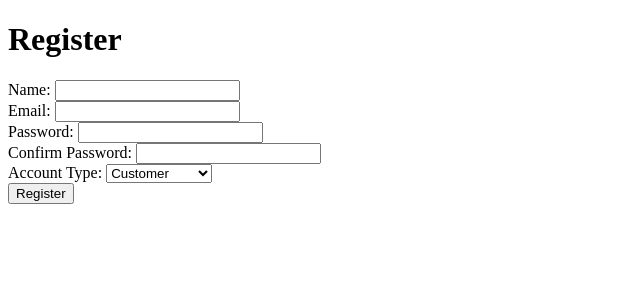
After one commit to calcuttarain/Apple-Records, a PHP site: the page made by src/app/views/register.view.php in a window 1280 px wide. The commit adds this page. Shown: the top 300 px of the page, without its empty margins (0-640 px from the left). Run offline with PHP 8.4, Linux system fonts and the light colour scheme; the template is opened without the code that fills it, so the values that code supplies are empty; some libraries are stand-ins or nearby versions.

Commit message:
added dummy authentication

```diff
--- a/src/app/views/home.view.php
+++ b/src/app/views/home.view.php
@@ -37,8 +37,8 @@
     <img src="<?= ROOT ?>/assets/images/apple.jpg" alt="Apple Image">
 
     <div class="buttons">
-        <a href="<?= ROOT ?>/register">Register</a>
-        <a href="<?= ROOT ?>/login">Login</a>
+        <a href="<?= ROOT ?>/authentication/register">Register</a>
+        <a href="<?= ROOT ?>/authentication/login">Login</a>
     </div>
 </body>
 </html>
--- /dev/null
+++ b/src/app/views/register.view.php
@@ -0,0 +1,39 @@
+<!DOCTYPE html>
+<html lang="en">
+<head>
+    <meta charset="UTF-8">
+    <meta name="viewport" content="width=device-width, initial-scale=1.0">
+    <title>Register</title>
+</head>
+<body>
+    <h1>Register</h1>
+
+    <?php if (!empty($_SESSION['error'])): ?>
+        <p style="color: red;"><?php echo $_SESSION['error']; unset($_SESSION['error']); ?></p>
+    <?php endif; ?>
+
+<form action="<?php echo ROOT; ?>/authentication/store" method="POST">
+        <label for="name">Name:</label>
+        <input type="text" name="name" id="name" required>
+        <br>
+        <label for="email">Email:</label>
+        <input type="email" name="email" id="email" required>
+        <br>
+        <label for="password">Password:</label>
+        <input type="password" name="password" id="password" required>
+        <br>
+        <label for="confirm_password">Confirm Password:</label>
+        <input type="password" name="confirm_password" id="confirm_password" required>
+        <br>
+        <label for="type">Account Type:</label>
+        <select name="type" id="type">
+            <option value="customer">Customer</option>
+            <option value="band_member">Band Member</option>
+            <option value="staff">Staff</option>
+            <option value="admin">Admin</option>
+        </select>
+        <br>
+        <button type="submit">Register</button>
+    </form>
+</body>
+</html>
```
Also changed, not shown: src/app/controllers/Authentication.php (added, +75 -0 lines), src/app/views/login.view.php (added, +25 -0 lines).
